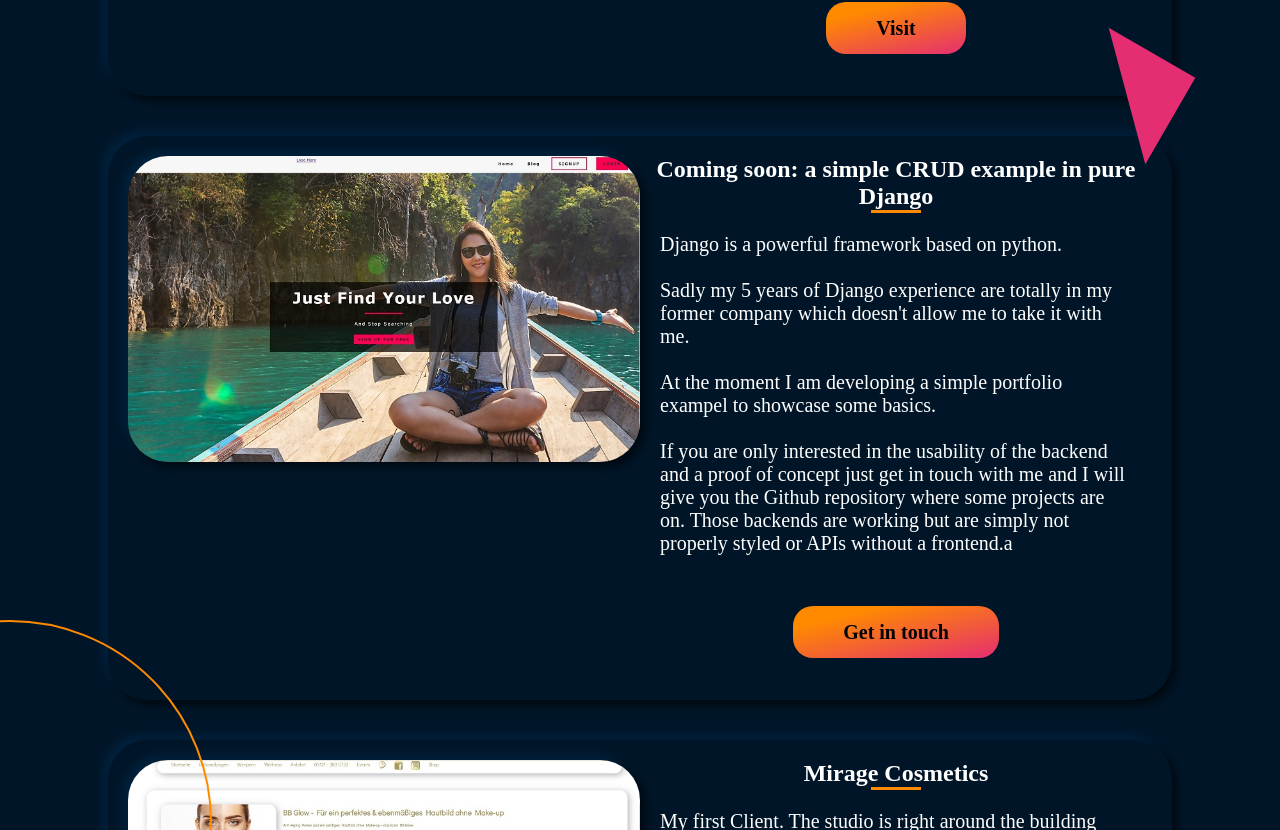
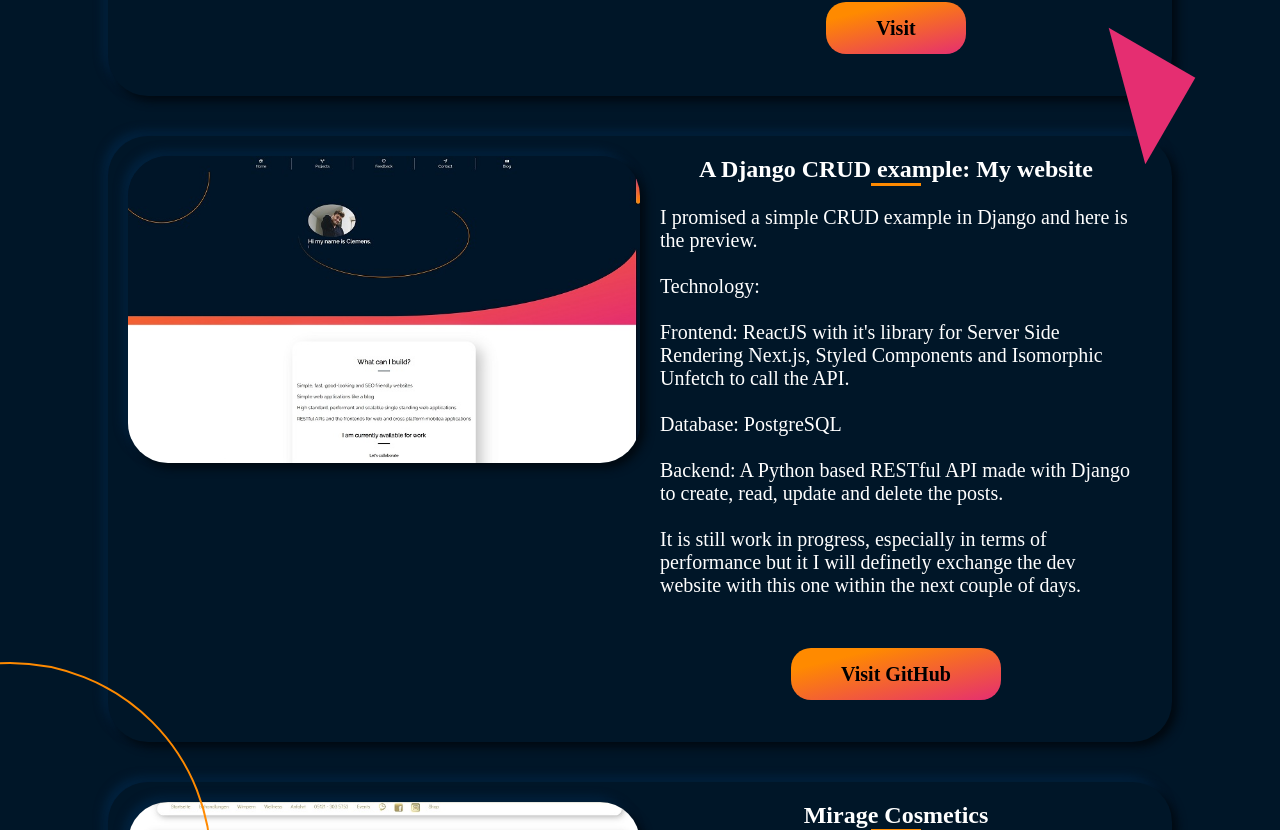
Before and after one commit to timefliez1210/Old-Portfolio-Website-NextJS, a Next.js app: page / in a window 1280 px wide. Shown: the part 2870-3700 px from the top of the page. Built offline with nearby package versions, Linux system fonts and the light colour scheme.

Commit message:
blog funcitonality with dynamic renders

```diff
--- a/components/customers/customer.component.jsx
+++ b/components/customers/customer.component.jsx
@@ -71,32 +71,43 @@ const CustomerSection = () => (
         />
       </div>
       <div>
-        <h3>Coming soon: a simple CRUD example in pure Django</h3>
+        <h3>A Django CRUD example: My website</h3>
         <div className="underline-small-orange"></div>
         <p>
-          Django is a powerful framework based on python.
+          I promised a simple CRUD example in Django and here is the preview.
           <br />
           <br />
-          Sadly my 5 years of Django experience are totally in my former company
-          which doesn't allow me to take it with me.
+          Technology:
           <br />
           <br />
-          At the moment I am developing a simple portfolio exampel to showcase
-          some basics. <br />
+          Frontend: ReactJS with it's library for Server Side Rendering Next.js,
+          Styled Components and Isomorphic Unfetch to call the API.
           <br />
-          If you are only interested in the usability of the backend and a proof
-          of concept just get in touch with me and I will give you the Github
-          repository where some projects are on. Those backends are working but
-          are simply not properly styled or APIs without a frontend.a
+          <br />
+          Database: PostgreSQL
+          <br />
+          <br />
+          Backend: A Python based RESTful API made with Django to create, read,
+          update and delete the posts.
+          <br />
+          <br />
+          It is still work in progress, especially in terms of performance but
+          it I will definetly exchange the dev website with this one within the
+          next couple of days.
           <br />
           <br />
           <br />
         </p>
-        <Link href="#contact">
-          <a className="button">
-            <b>Get in touch</b>
-          </a>
-        </Link>
+
+        <a
+          href="https://github.com/timefliez1210/portfolio"
+          className="button"
+          target="_blank"
+          rel="noreferrer"
+        >
+          <b>Visit GitHub</b>
+        </a>
+
         <br />
         <br />
         <br />
--- a/components/feedback/feedback.component.jsx
+++ b/components/feedback/feedback.component.jsx
@@ -61,7 +61,18 @@ const FeedbackSection = () => (
         </div>
         <br />
         <br />
-        <p>*** Feedback following the next couple of days ***</p>
+        <p>
+          [...] Clemens Fabig has been working for us as an independent
+          freelancer since 2019 and has some Commissioned work carried out. The
+          focus was on the development of databases using mysql, programming
+          based on Java and JavaScript, and project work using Django.
+          <br />
+          Mr. Fabig identified himself strongly with the responsibility assumed
+          and drove it on assigned tasks always very committed and with a lot of
+          initiative. Even under permanent considerable workload and in view of
+          new programming challenges Mr. Fabig always had an overview and set
+          the right priorities. [...]
+        </p>
         <br />
         <br />
         <br />
--- a/pages/blog.js
+++ b/pages/blog.js
@@ -74,6 +74,8 @@ Blog.getInitialProps = async function() {
   const res = await fetch("https://my-awesom-blog-api.herokuapp.com/api/");
   const data = await res.json();
 
+  console.log(data);
+
   return {
     posts: data
   };
```
Also changed, not shown: components/blog_overview/blogOverview.component.jsx (+2 -8 lines), pages/blog/[id].js (added, +87 -0 lines), pages/blog/[slug].js (deleted, +0 -15 lines), public/crudExampelDjango.jpg.
